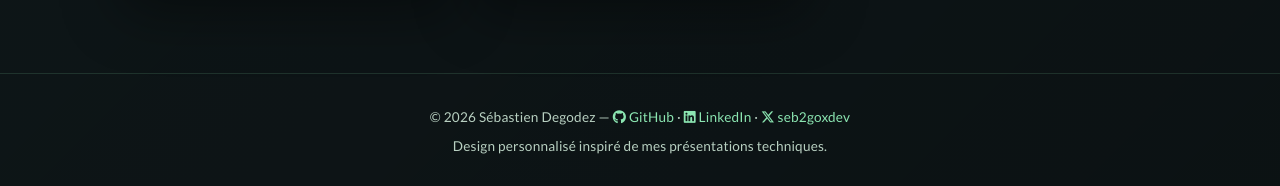
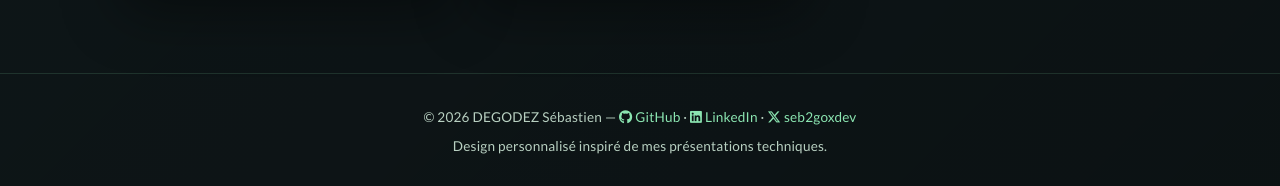
Before and after one commit to SebastienDegodez/SebastienDegodez.github.io, a Jekyll site: the page built from index.md, in a window 1280 px wide and 900 px high, scrolled down 1609 px. Shown: the part 711-897 px from the top of the window. Built offline with Jekyll 4.4.1, drawn with Linux system fonts in a browser that asks for light colours.

Commit message:
style: « DEGODEZ Sébastien » partout, comme le titre de l'accueil
Titre d'onglet (pages et décks), pied de page, Open Graph, flux RSS, identité des décks
(author.yml) et texte alternatif de la photo. Le deck Arazzo, HTML autonome, n'est pas modifié.

Co-Authored-By: Claude Opus 5.5 <noreply@anthropic.com>
Claude-Session: https://claude.ai/code/session_01QqqW7zP51BKcY1atmddAVv

```diff
--- a/_config.yml
+++ b/_config.yml
@@ -21,7 +21,7 @@ defaults:
       type: blog
     values:
       layout: post
-      author: Sébastien Degodez
+      author: DEGODEZ Sébastien
   - scope:
       path: ""
       type: decks
--- a/_data/author.yml
+++ b/_data/author.yml
@@ -1,5 +1,5 @@
 # Identité affichée sur les présentations Reveal.js (diapo de titre et de fin).
-name: Sébastien Degodez
+name: DEGODEZ Sébastien
 role: Staff Engineer · AXA France
 avatar: https://raw.githubusercontent.com/SebastienDegodez/slide-marp/refs/heads/main/presentation/images/me.png
 background: https://raw.githubusercontent.com/SebastienDegodez/slide-marp/refs/heads/main/presentation/images/bg.jpg
--- a/_includes/head-extra.html
+++ b/_includes/head-extra.html
@@ -8,7 +8,7 @@
 {%- if page.description %}
   <meta name="description" content="{{ page.description | escape }}" />
 {%- endif %}
-  <meta property="og:site_name" content="Sébastien Degodez" />
+  <meta property="og:site_name" content="DEGODEZ Sébastien" />
   <meta property="og:locale" content="fr_FR" />
   <meta property="og:type" content="{% if page.collection == 'blog' %}article{% else %}website{% endif %}" />
   <meta property="og:title" content="{{ og_title | escape }}" />
@@ -18,4 +18,4 @@
   <meta property="og:url" content="{{ page.url | absolute_url }}" />
   <meta property="og:image" content="{{ og_image | absolute_url }}" />
   <meta name="twitter:card" content="summary_large_image" />
-  <link rel="alternate" type="application/rss+xml" title="Blog — Sébastien Degodez" href="{{ '/feed.xml' | relative_url }}" />
+  <link rel="alternate" type="application/rss+xml" title="Blog — DEGODEZ Sébastien" href="{{ '/feed.xml' | relative_url }}" />
--- a/_layouts/deck.html
+++ b/_layouts/deck.html
@@ -3,7 +3,7 @@
 <head>
   <meta charset="UTF-8" />
   <meta name="viewport" content="width=device-width, initial-scale=1.0, maximum-scale=1.0" />
-  <title>{{ page.title }} — Sébastien Degodez</title>
+  <title>{{ page.title }} — DEGODEZ Sébastien</title>
   {% include head-extra.html %}
   <link rel="preconnect" href="https://fonts.bunny.net" />
   <link href="https://fonts.bunny.net/css?family=Lato:400,700,900|Fira+Code:400,700&display=swap" rel="stylesheet" />
--- a/_layouts/default.html
+++ b/_layouts/default.html
@@ -3,7 +3,7 @@
 <head>
   <meta charset="UTF-8" />
   <meta name="viewport" content="width=device-width, initial-scale=1.0" />
-  <title>{{ page.title }} — Sébastien Degodez</title>
+  <title>{{ page.title }} — DEGODEZ Sébastien</title>
   <link rel="preconnect" href="https://fonts.bunny.net" />
   <link
     href="https://fonts.bunny.net/css?family=Lato:400,700,900|Fira+Code:400,700&display=swap"
@@ -681,7 +681,7 @@
        ============================================================ -->
   <footer>
     <p>
-      © {{ site.time | date: '%Y' }} Sébastien Degodez —
+      © {{ site.time | date: '%Y' }} DEGODEZ Sébastien —
       <a href="https://github.com/SebastienDegodez" target="_blank" rel="noopener">
         <i class="fa-brands fa-github" aria-hidden="true"></i> GitHub
       </a>
--- a/feed.xml
+++ b/feed.xml
@@ -4,7 +4,7 @@ layout: null
 <?xml version="1.0" encoding="utf-8"?>
 <rss version="2.0" xmlns:atom="http://www.w3.org/2005/Atom">
   <channel>
-    <title>Blog — Sébastien Degodez</title>
+    <title>Blog — DEGODEZ Sébastien</title>
     <link>{{ '/blog/' | absolute_url }}</link>
     <atom:link href="{{ '/feed.xml' | absolute_url }}" rel="self" type="application/rss+xml" />
     <description>Ingénierie logicielle, .NET, skraft, Microcks et assistants de code.</description>
--- a/index.md
+++ b/index.md
@@ -8,7 +8,7 @@ title: Accueil
   <div class="hero__bg" role="presentation" aria-hidden="true"></div>
   <div class="hero__content">
 
-<img class="hero__avatar" src="https://raw.githubusercontent.com/SebastienDegodez/slide-marp/refs/heads/main/presentation/images/me.png" alt="Photo de Sébastien Degodez" />
+<img class="hero__avatar" src="https://raw.githubusercontent.com/SebastienDegodez/slide-marp/refs/heads/main/presentation/images/me.png" alt="Photo de DEGODEZ Sébastien" />
 
 <h1>DEGODEZ Sébastien</h1>
 
```
Also changed, not shown: tests/render/decks.test.mjs (+1 -1 lines), tests/site-regression.test.mjs (+8 -0 lines).
